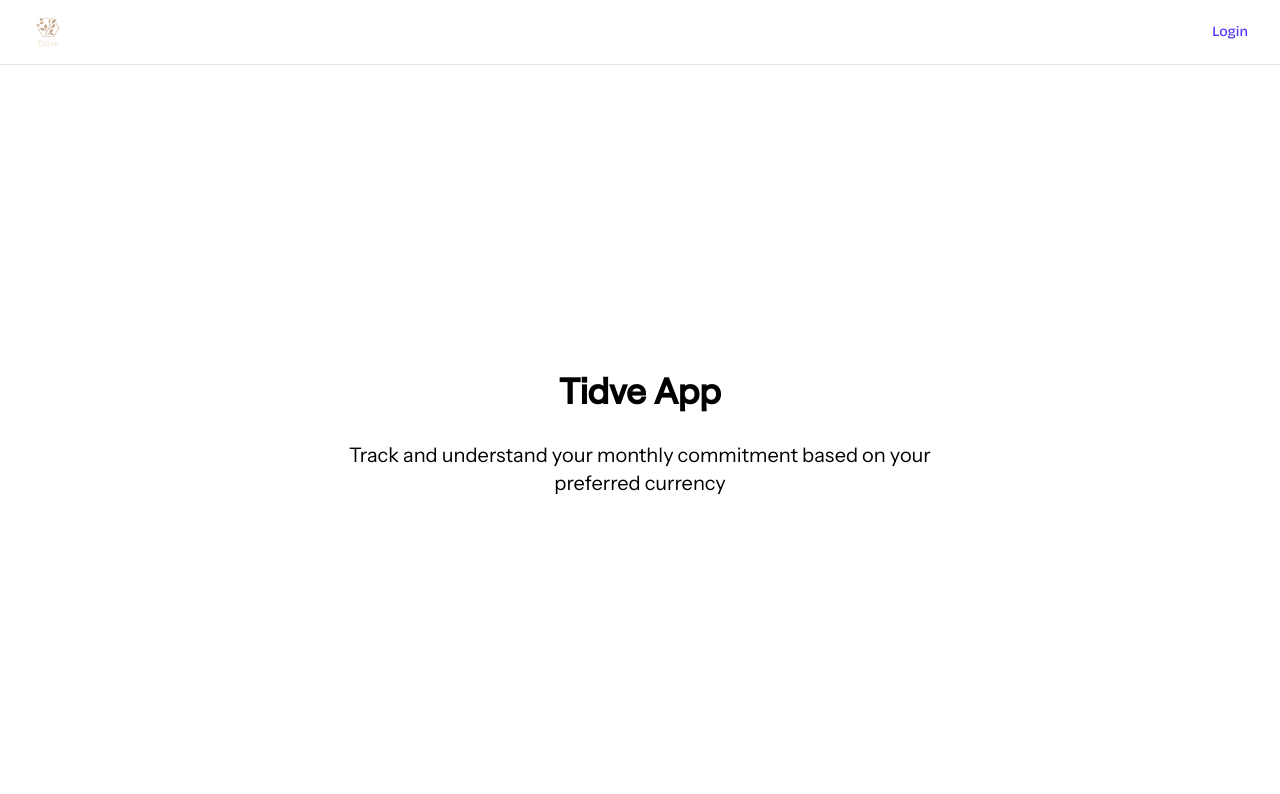
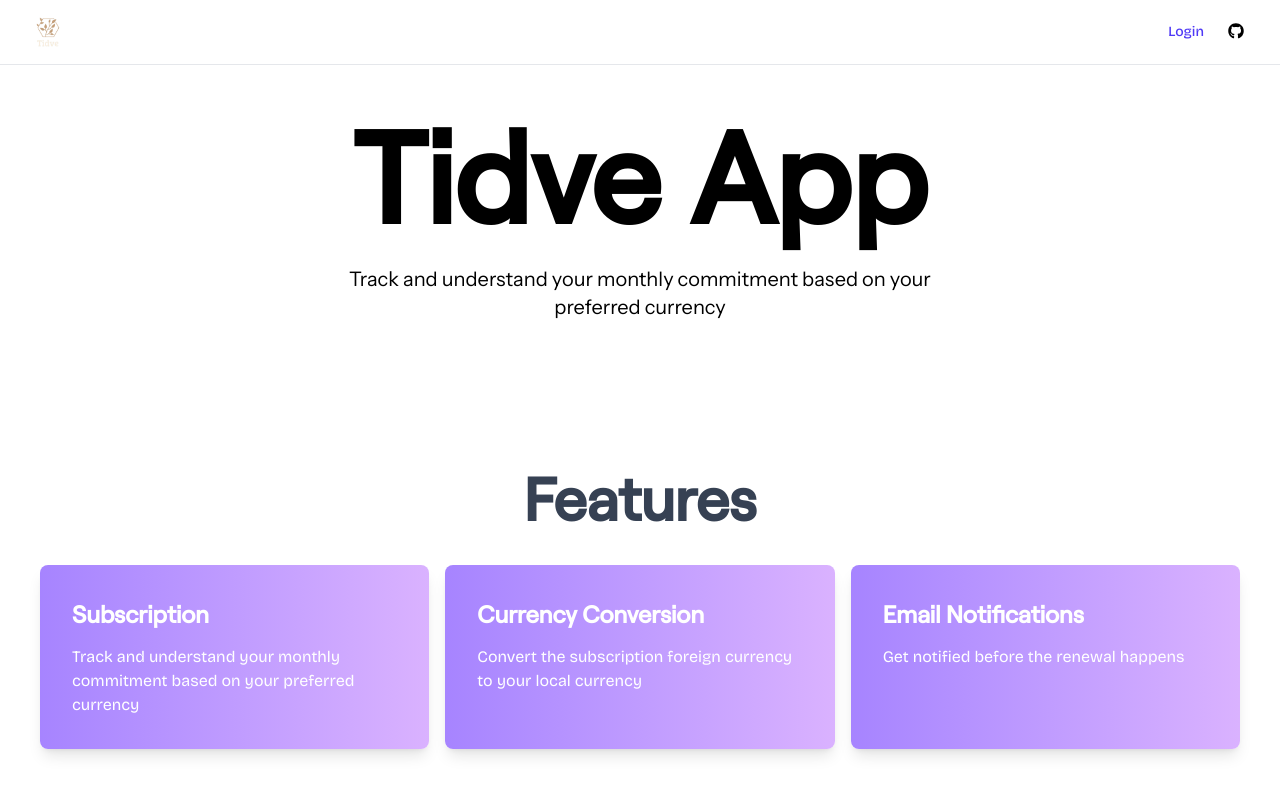
Before and after one commit to weehong/tidve-app, a Next.js app: page / in a window 1280 px wide. Shown: the top 794 px of the page. Built offline with nearby package versions, Linux system fonts and the light colour scheme; no server answers.

Commit message:
feat(homepage): update landing page layout

```diff
--- a/package.json
+++ b/package.json
@@ -11,6 +11,8 @@
   },
   "dependencies": {
     "@auth0/nextjs-auth0": "^4.0.0-beta.14",
+    "@fortawesome/free-brands-svg-icons": "^6.7.2",
+    "@fortawesome/react-fontawesome": "^0.2.2",
     "@headlessui/react": "^2.2.0",
     "@heroicons/react": "^2.2.0",
     "@hookform/resolvers": "^4.0.0",
--- a/src/app/(public)/layout.tsx
+++ b/src/app/(public)/layout.tsx
@@ -2,13 +2,49 @@ import "@/styles/scss/globals.scss";
 import "@/styles/scss/main.scss";
 
 import type { Metadata } from "next";
+import Script from "next/script";
 
 import Navbar from "@/components/layout/Navbar";
+
+const jsonLd = {
+  "@context": "https://schema.org",
+  "@type": "WebApplication",
+  name: "Tidve App",
+  description:
+    "Track and understand your monthly commitment based on your preferred currency",
+  url: "https://tidve.vercel.app/",
+};
 
 export const metadata: Metadata = {
   title: "Tidve App",
   description:
-    "This Tidve App is a small module of a finance management application. It serves as a helpful tool for users to track and analyze their monthly expenses, including but not limited to subscriptions, installments, fixed expenses, and more.",
+    "Track and understand your monthly commitment based on your preferred currency",
+  openGraph: {
+    title: "Tidve App",
+    description:
+      "Track and understand your monthly commitment based on your preferred currency",
+    url: "https://tidve.vercel.app/",
+  },
+  twitter: {
+    card: "summary_large_image",
+    title: "Tidve App",
+    description:
+      "Track and understand your monthly commitment based on your preferred currency",
+  },
+  alternates: {
+    canonical: "https://tidve.vercel.app/",
+  },
+  robots: {
+    index: true,
+    follow: true,
+    "max-image-preview": "large",
+    "max-video-preview": 1000,
+  },
+  icons: {
+    icon: "/favicon.ico",
+  },
+  manifest: "/manifest.json",
+  themeColor: "#4f39f6",
 };
 
 export default function RootLayout({
@@ -21,6 +57,12 @@ export default function RootLayout({
       <body className="antialiased">
         <Navbar />
         {children}
+        <Script
+          id="json-ld"
+          key="json-ld"
+          type="application/ld+json"
+          dangerouslySetInnerHTML={{ __html: JSON.stringify(jsonLd) }}
+        />
       </body>
     </html>
   );
--- a/src/app/(public)/page.tsx
+++ b/src/app/(public)/page.tsx
@@ -1,13 +1,32 @@
+import FeatureCard from "@/components/card/FeatureCard";
+import Section from "@/components/section/Section";
+
 export default function Home(): React.ReactNode {
   return (
-    <div className="flex h-[calc(100vh-65px)] w-screen flex-col items-center justify-center gap-4">
+    <div className="items container mx-auto flex h-[calc(100vh-65px)] flex-col items-center gap-4 gap-y-10 p-10">
       <div className="flex max-w-2xl flex-col gap-2 gap-y-8 text-center">
-        <h1 className="font-canela text-4xl font-bold">Tidve App</h1>
-        <p className="font-instrument text-xl">
+        <h1 className="font-canela text-9xl font-bold">Tidve App</h1>
+        <p className="font-instrument min-h-[10rem] text-xl">
           Track and understand your monthly commitment based on your preferred
           currency
         </p>
       </div>
+      <Section title="Features">
+        <div className="grid grid-cols-1 gap-4 sm:grid-cols-2 md:grid-cols-3">
+          <FeatureCard
+            title="Subscription"
+            description="Track and understand your monthly commitment based on your preferred currency"
+          />
+          <FeatureCard
+            title="Currency Conversion"
+            description="Convert the subscription foreign currency to your local currency"
+          />
+          <FeatureCard
+            title="Email Notifications"
+            description="Get notified before the renewal happens"
+          />
+        </div>
+      </Section>
     </div>
   );
 }
--- /dev/null
+++ b/src/components/card/FeatureCard.tsx
@@ -0,0 +1,14 @@
+export default function FeatureCard({
+  title,
+  description,
+}: {
+  title: string;
+  description: string;
+}) {
+  return (
+    <div className="col-span-2 rounded-lg bg-gradient-to-r from-violet-400 to-purple-300 p-8 shadow-lg sm:col-span-1">
+      <h3 className="mb-4 text-2xl font-bold text-white">{title}</h3>
+      <p className="text-base text-white">{description}</p>
+    </div>
+  );
+}
--- a/src/components/layout/Navbar.tsx
+++ b/src/components/layout/Navbar.tsx
@@ -1,6 +1,8 @@
 import Image from "next/image";
 import Link from "next/link";
 
+import { faGithub } from "@fortawesome/free-brands-svg-icons";
+import { FontAwesomeIcon } from "@fortawesome/react-fontawesome";
 import { Disclosure } from "@headlessui/react";
 
 import { auth0 } from "@/libs/auth/auth0";
@@ -30,7 +32,7 @@ export default async function Navbar(): Promise<React.ReactNode> {
               />
             </div>
           </div>
-          <div className="flex items-center">
+          <div className="flex items-center gap-x-5">
             {session ? (
               <div className="flex items-center gap-x-5">
                 <Link
@@ -54,6 +56,13 @@ export default async function Navbar(): Promise<React.ReactNode> {
                 Login
               </a>
             )}
+            <a
+              href="https://github.com/weehong/tidve-app"
+              target="_blank"
+              rel="noopener noreferrer"
+            >
+              <FontAwesomeIcon icon={faGithub} className="size-6" />
+            </a>
           </div>
         </div>
       </div>
--- /dev/null
+++ b/src/components/section/Section.tsx
@@ -0,0 +1,18 @@
+export default function HomeSection({
+  title,
+  children,
+}: {
+  title: string;
+  children: React.ReactNode;
+}): React.ReactNode {
+  return (
+    <div className="grid grid-cols-2 gap-4 sm:grid-cols-3">
+      <div className="col-span-2 mb-10 sm:col-span-3">
+        <h2 className="mb-10 text-center text-6xl font-bold text-gray-700">
+          {title}
+        </h2>
+        {children}
+      </div>
+    </div>
+  );
+}
```
Also changed, not shown: screenshots/home.png, 1 other file (tests, documents, lock files or other folders).
